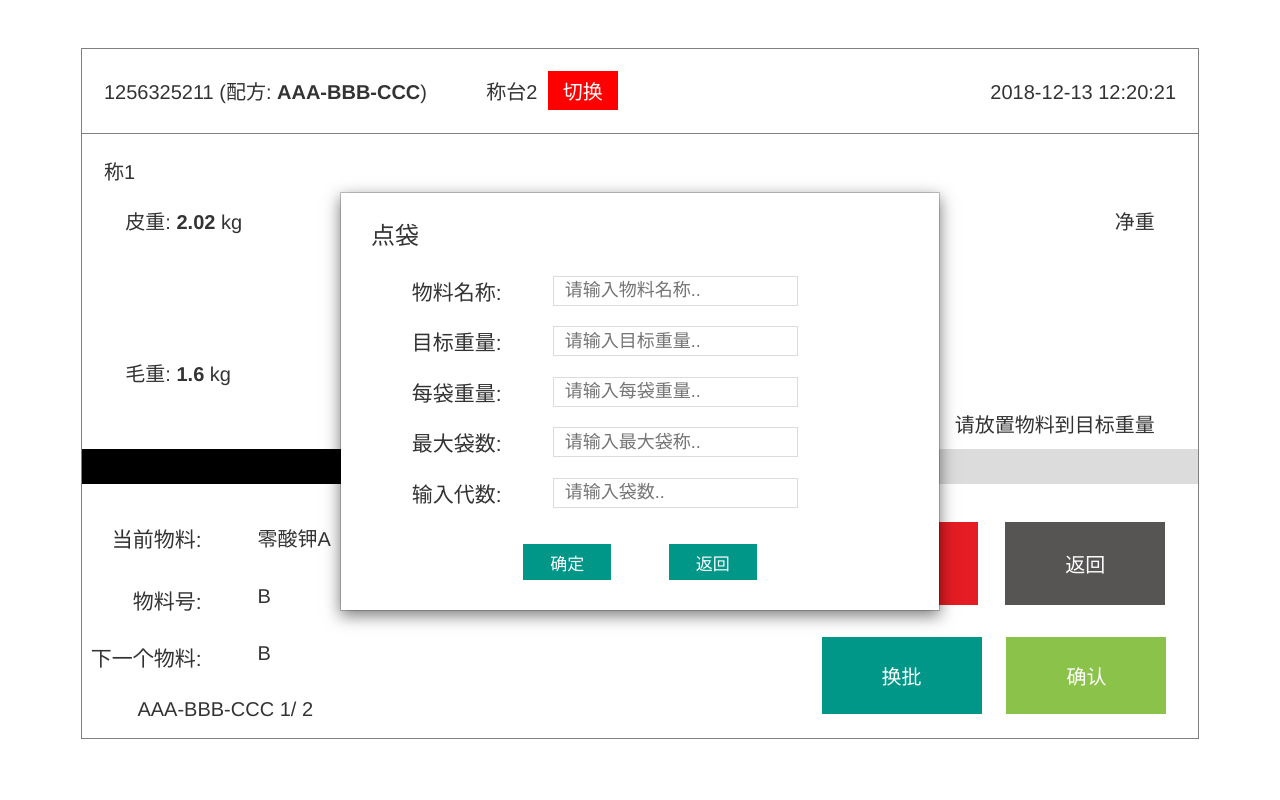
After one commit to Zhyue-XII/mixtures, a Django app: page /batching/reckon in a window 1280 px wide. The commit adds this page. Run offline with Django 3.2, Linux system fonts and the light colour scheme; some libraries are stand-ins or nearby versions.

Commit message:
[pad] 配料1

```diff
--- /dev/null
+++ b/batching/templates/batching/reckon.html
@@ -0,0 +1,77 @@
+{% extends 'batching/weight.html' %}
+{% block sty %}
+    <style>
+        .modal-dialog{
+            margin-top: 15%;
+        }
+        .modal-content{
+            border-radius:0 ;
+        }
+        .frm-btn button:nth-child(2){
+            margin-left: 10%;
+        }
+        .frm-btn{margin-top: 1% !important;}
+        .modal-body{padding: 5%}
+    </style>
+{% endblock %}
+{% block control %}
+
+
+    <div class="modal fade" id="Modal" tabindex="-1" role="dialog" aria-labelledby="myModalLabel" aria-hidden="true">
+        <div class="modal-dialog">
+            <div class="modal-content">
+                <div class="modal-body">
+                    <h3>点袋</h3>
+                    <form style="overflow: hidden">
+                        <div class="form-block">
+                            <label for="">物料名称:</label>
+                            <div class="form-input">
+                                <input type="text" placeholder="请输入物料名称..">
+                            </div>
+                        </div>
+
+                        <div class="form-block">
+                            <label for="">目标重量:</label>
+                            <div class="form-input">
+                                <input type="text" placeholder="请输入目标重量..">
+                            </div>
+                        </div>
+
+                        <div class="form-block">
+                            <label for="">每袋重量:</label>
+                            <div class="form-input">
+                                <input type="text" placeholder="请输入每袋重量..">
+                            </div>
+                        </div>
+
+                        <div class="form-block">
+                            <label for="">最大袋数:</label>
+                            <div class="form-input">
+                                <input type="number" placeholder="请输入最大袋称.." required>
+                            </div>
+                        </div>
+
+                        <div class="form-block">
+                            <label for="">输入代数:</label>
+                            <div class="form-input">
+                                <input type="number" placeholder="请输入袋数.." required>
+                            </div>
+                        </div>
+                    </form>
+                    <div class="frm-btn">
+                        <button class="pad-btn" onclick="closeModel()">确定</button>
+                        <button class="pad-btn" onclick="cancel()">返回</button>
+                    </div>
+                </div>
+            </div>
+        </div>
+    </div>
+    <script>
+        $('#Modal').modal({
+            backdrop:false,
+        });
+        function closeModel() {
+            $('#Modal').modal('hide')
+        }
+    </script>
+{% endblock %}
--- /dev/null
+++ b/batching/templates/batching/weight.html
@@ -0,0 +1,52 @@
+{% extends 'base.html' %}
+{% load static %}
+{% block styles %}
+    <link rel="stylesheet" href="{% static 'css/batching/weight.css' %}">
+    {% block sty %}{% endblock %}
+{% endblock %}
+
+{% block content %}
+    <div class="pl-weight">
+        <div class="weight-title">
+            <span>1256325211 (配方: <b>AAA-BBB-CCC</b>)</span>
+            <span> 称台2  <button>切换</button> </span>
+            <span>2018-12-13 12:20:21</span>
+        </div>
+        <div class="pl-dispaly">
+            <p>称1</p>
+            <p><span class="p">皮重: <b>2.02</b>&nbsp;kg</span>  <span class="m">净重</span></p>
+            <p>15.6 <b>kg</b></p>
+            <p><span>毛重: <b>1.6</b>&nbsp;kg</span></p>
+            <p>请放置物料到目标重量</p>
+        </div>
+
+        <div class="progresss">
+            <div class="pro"><span>15.6</span>kg</div>
+        </div>
+
+        <div class="weight-control">
+            <div class="pl-mes">
+                <p><label>当前物料: </label><span>零酸钾A</span></p>
+                <p><label>物料号:</label>B<span></span></p>
+                <p><label>下一个物料:</label> <span>B</span></p>
+                <p>AAA-BBB-CCC    <span>1</span>/ <span>2</span></p>
+            </div>
+            <div class="pl-btn">
+                <p class="a">
+                    <button>紧急任务</button>
+                    <button onclick="cancel()">返回</button>
+                </p>
+                <p class="b">
+                    <button>换批</button>
+                    <button>确认</button>
+                </p>
+            </div>
+        </div>
+    </div>
+    {% block control %}{% endblock %}
+{% endblock %}
+{% block scripts %}
+    <script>
+        $('.pro').css({'width':'72%'});
+    </script>
+{% endblock %}
--- a/batching/urls.py
+++ b/batching/urls.py
@@ -5,4 +5,9 @@ urlpatterns = [
     path('', TemplateView.as_view(template_name='batching/index.html')),
     path('addTask', TemplateView.as_view(template_name='batching/addTask.html')),
     path('select', TemplateView.as_view(template_name='batching/select.html')),
+    path('weight', TemplateView.as_view(template_name='batching/weight.html')),
+    path('shelling', TemplateView.as_view(template_name='batching/shelling.html')),   # 称重
+    path('recheck', TemplateView.as_view(template_name='batching/recheck.html')),  # 条码复核
+    path('reckon', TemplateView.as_view(template_name='batching/reckon.html')),   # 点袋
+    path('barcode', TemplateView.as_view(template_name='batching/barcode.html')),   # 条码点袋
 ]
--- /dev/null
+++ b/static/css/batching/weight.css
@@ -0,0 +1,108 @@
+.pl-weight{
+    border: 1px solid grey;
+    min-height: 200px;
+    margin-top: 2%;
+    overflow: hidden;
+}
+
+.weight-title{
+    font-size: 20px;
+    border-bottom: 1px solid grey;
+    padding: 2%;
+    font-weight: 500;
+}
+.weight-title span:nth-child(2){
+    margin-left: 5%;
+}
+.weight-title span:last-child{
+    float: right;
+    margin-top: 10px;
+}
+.weight-title button{
+    background: red;
+    border: none;
+    outline: none;
+    color: white;
+    padding: 5px 15px;
+    margin-left: 5px;
+}
+
+.pl-dispaly{
+    padding: 2% 2% 1%;
+    font-size: 20px;
+}
+.pl-dispaly p:nth-child(4){
+    padding: 2%;
+}
+.p{float: left;}
+.m{float: right}
+.pl-dispaly p:nth-child(2){overflow: hidden;padding: 2%}
+.pl-dispaly p:nth-child(3){
+    text-align: center;
+    font-size: 70px;
+    color: red;
+}
+.pl-dispaly p:nth-child(3) b{
+    color: black;
+    font-size: 30px !important;
+}
+.pl-dispaly p:last-child{
+    text-align: right;
+    padding-right: 2%;
+}
+
+.layui-progress,.layui-progress-bar{border-radius: 0}
+.pl-btn,.pl-mes{
+    float: left;
+    width: 50%;
+}
+.weight-control{
+    padding: 2% 0;
+}
+.weight-control p{
+    padding: 3% 0;
+    font-size: 20px;
+}
+.weight-control p:last-child{
+    margin-left: 10%;
+}
+.weight-control span{
+    font-size: 20px;
+}
+
+.pl-btn{
+    text-align: right;
+    padding-right: 2%;
+}
+
+.pl-btn button{
+    color: white;
+    width: 160px;
+    padding: 5% 0;
+    border: none;
+    margin: 0 2%;
+}
+.a button:first-child{background: #e51c23;}
+.a button:nth-child(2){background: #575454
+}
+.b button:nth-child(1){background: #009688
+}
+.b button:nth-child(2){background: #8bc34a
+}
+
+.progresss {
+    width: 100%;
+    height: 35px;
+    background: gainsboro;
+    transition: all .8s;
+}
+.pro {
+    width: 1%;
+    background: black;
+    height: 35px;
+    transition: all 1s;
+    color: white;
+    line-height: 35px;
+    text-align: right;
+    padding-right: 1%;
+}
```
Also changed, not shown: batching/templates/batching/barcode.html (added, +89 -0 lines), batching/templates/batching/recheck.html (added, +61 -0 lines), batching/templates/batching/select.html (+16 -11 lines), batching/templates/batching/shelling.html (added, +12 -0 lines), static/css/batching/barcode.css (added, +24 -0 lines), static/css/batching/select.css (line endings or trailing spaces), static/img/barcode.jpg (added).
